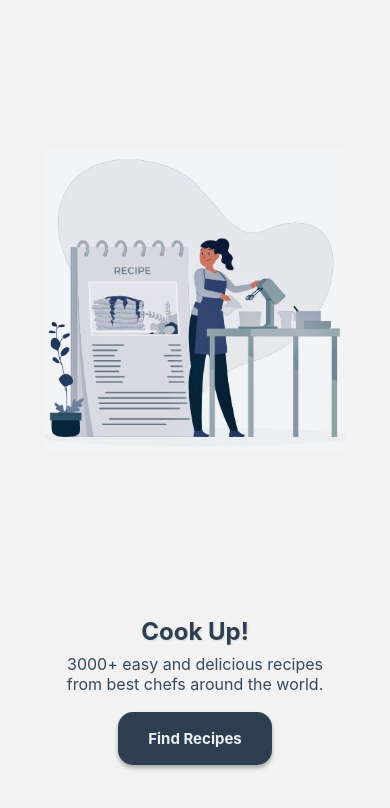
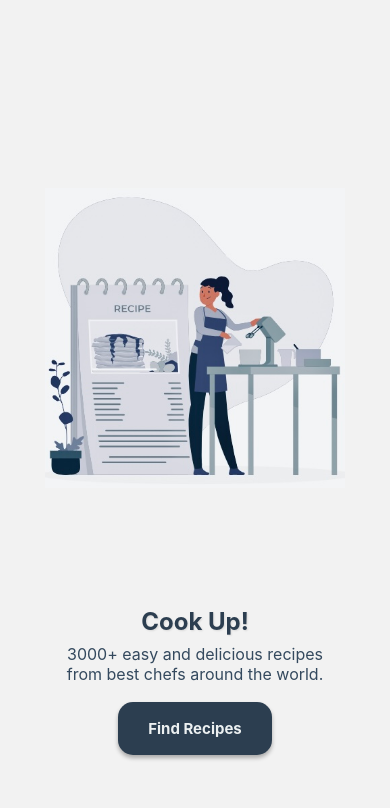
Before and after one commit to lukabagash/Recipe-Project, a React Native app in the folder Recipe-Project/: screen /Page1 in a window 390 px wide. Shown: the top 808 px of the page. Built offline with nearby package versions, Linux system fonts and the light colour scheme.

Commit message:
fixed bug and proportion of flex

```diff
--- a/Recipe-Project/Pages/Page1.tsx
+++ b/Recipe-Project/Pages/Page1.tsx
@@ -11,7 +11,16 @@ interface Page1Props {
 const Page1: React.FC<Page1Props> = ({navigation}) => {
   return (
     <View style={styles.deafultPage}>
-      <Image source={require('../assets/recipe5.png')} style={{ width: 300, height: 300,position: 'relative', top: 150}} />
+      <View style={styles.spacerP2}></View>
+      <Image source={require('../assets/recipe5.png')} style={{ width: 300, height: 300,position: 'relative'}} />
+      {/* <View style={{
+        width: 350,
+        height: 1000,
+        top: -250,
+        borderWidth: 2,
+        borderColor: 'grey',
+        borderRadius: 10
+      }} /> */}
       <View style={styles.spacerP1}></View>
       <Text style={styles.titleTextP1}>Cook Up!</Text>
       <Text style={styles.descriptionTextP1}>3000+ easy and delicious recipes from best chefs around the world.</Text>
--- a/Recipe-Project/styles/styles.ts
+++ b/Recipe-Project/styles/styles.ts
@@ -3,12 +3,16 @@ import { StyleSheet } from 'react-native';
 export const styles = StyleSheet.create({
     deafultPage: {
         flex: 1,
-        justifyContent: 'flex-start',
+        justifyContent: 'center',
         alignItems: 'center'
     },
 
     spacerP1: {
-        flex: 0.80, // This will take up 90 % of the screen height
+        flex: 0.30, // This will take up 90% of the screen height
+    },
+
+    spacerP2: {
+        flex: 0.25, // This will take up 90% of the screen height
     },
 
     buttonContainerP1: {
```
